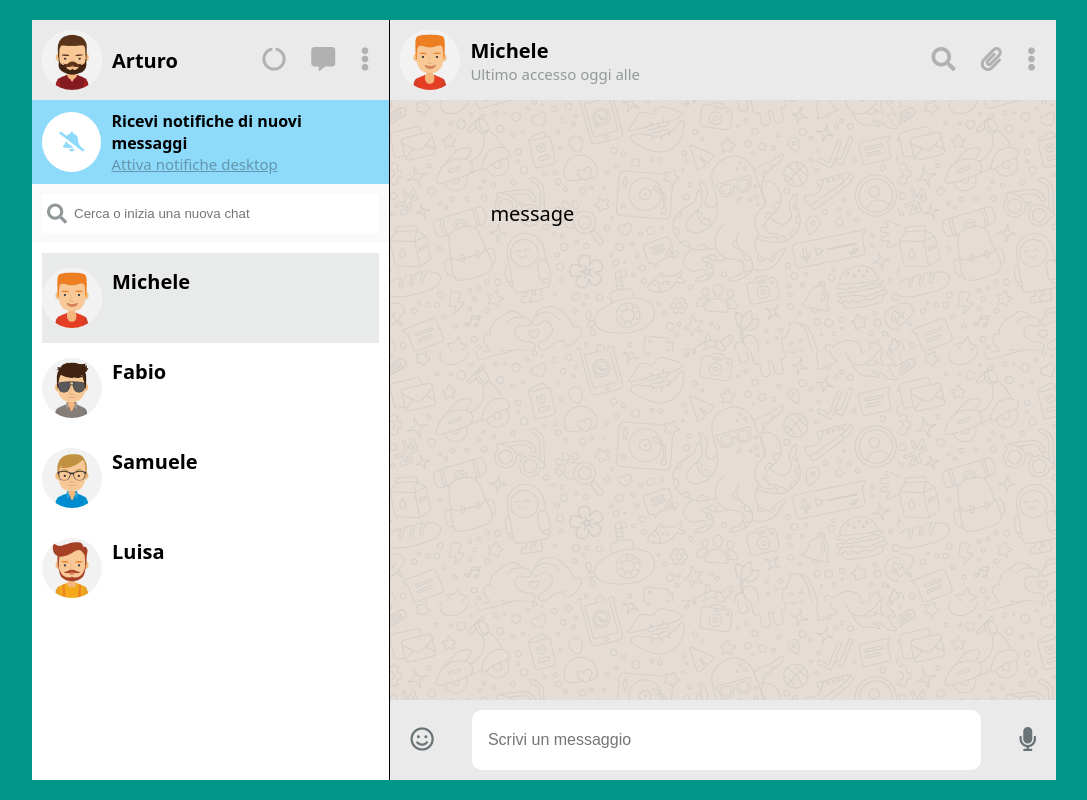
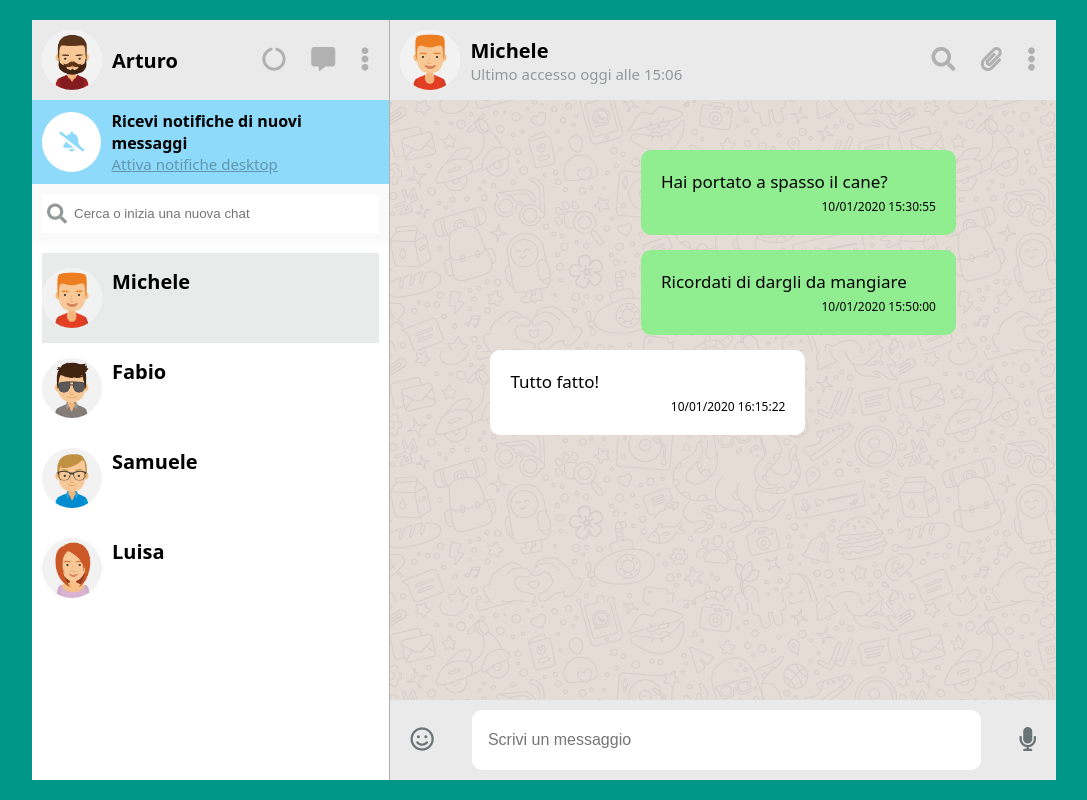
Before and after one commit to ArturoTarantino/vue-boolzapp, a plain HTML site: page milestone-1/index.html in a window 1280 px wide. Shown: the whole page, without its empty margins (96-1183 px from the left). Drawn offline with nearby package versions, Linux system fonts and the light colour scheme.

Commit message:
milestone-1 done

```diff
--- a/milestone-1/css/style.css
+++ b/milestone-1/css/style.css
@@ -6,12 +6,14 @@
 }
 
 /* COMMON  */
+
 body {
     font-family: system-ui;
     font-size: 20px;
 }
 .app-container {
     width: 100%;
+    min-width: 996px;
     height: 100vh;
     display: flex;
     justify-content: center;
@@ -19,7 +21,6 @@ body {
 
     /* test  */
     background-color: #009688;
-    min-width: 996px;
 }
 ul {
     list-style-type: none;
@@ -28,14 +29,15 @@ img {
     width: 100%;
 }
 .box-rounded-img {
+    width: 60px;
+    height: 60px;
     border-radius: 50%;
     display: flex;
     justify-content: center;
     align-items: center;
     overflow: hidden;
+
     /* test  */
-    width: 60px;
-    height: 60px;
     background-color: white;
 }
 .sub-text {
@@ -52,6 +54,7 @@ img {
 
     /* test  */
     background-color: white;
+
 }
 
 /* LEFT side - BOX PROFILE */
@@ -63,8 +66,8 @@ img {
     flex-direction: column;
 
     /* test */
-    /* background-color: tomato; */
-    border-right: 1px solid black;
+    border-right: 1px solid #b1b1b1;
+    overflow: auto;
 }
 
 /* user profile  */
@@ -73,8 +76,6 @@ img {
     display: flex;
     justify-content: space-between;
     align-items: center;
-
-    /* test  */
     padding: 10px;
     background-color: #eaeaea;
 }
@@ -97,7 +98,6 @@ img {
 .notifications {
     display: flex;
     align-items: center;
-    /* test  */
     background-color: #8edafb;
     padding: 10px;
 }
@@ -118,8 +118,6 @@ img {
 /* search bar  */
 .search-bar {
     text-align: center;
-
-    /* test  */
     padding: 10px;
     background-color: #fafafa;
     position: relative;
@@ -134,6 +132,7 @@ img {
     top: 20px;
     left: 15px;
     color: #93999b;
+    cursor: pointer;
 }
 /* contacts area  */
 
@@ -148,10 +147,6 @@ img {
 .single-contact {
     display: flex;
     padding: 15px 0;
-
-    /* test  */
-    /* background-color: khaki; */
-    /* border-bottom: 1px solid black; */
 }
 .single-contact.active {
     background-color: #e9ebea;
@@ -170,18 +165,60 @@ img {
     flex-direction: column;
 
     /* test  */
-    /* background-color: yellowgreen; */
+    overflow: auto;
 }
+
+/* contact info (user class same as left side user-profile box)  */
+
 .box-messages .user-name .sub-text {
     color: #93999b;
 }
+
+/* messages area  */
+
 .messages-area {
     flex-grow: 1;
     background-image: url(../img/mine.jpg);
+    padding: 50px 100px;
 
     /* test  */
-    padding: 100px;
+    overflow-y: auto;
 }
+.messages-area .messages {
+
+    /* test  */
+}
+.messages .text {
+    min-width: 315px;
+    max-width: 450px;
+    padding: 20px;
+    border-radius: 10px;
+    font-size: 17px;
+}
+.messages .text span {
+    display: block;
+    text-align: right;
+    font-size: 12px;
+    margin-top: 5px;
+}
+.contact-message {
+    display: flex;
+    margin-bottom: 15px;
+}
+.user-message {
+    display: flex;
+    justify-content: flex-end;
+    margin-bottom: 15px;
+}
+.text.received {
+    background-color: white;
+}
+.text.sent {
+    background-color: lightgreen;
+}
+
+/* write bar area  */
+
 .write-message-area {
     display: flex;
     align-items: center;
--- a/milestone-1/index.html
+++ b/milestone-1/index.html
@@ -103,7 +103,7 @@
                                 {{ contacts[currentlyContact].name }}
 
                                 <div class="sub-text">
-                                    Ultimo accesso oggi alle
+                                    Ultimo accesso oggi alle {{ currentlyTime }}
                                 </div>
                             </div>
                         </div>
@@ -120,7 +120,20 @@
 
                     <!-- messages area  -->
                     <div class="messages-area">
-                        message
+                        <div class="messages">
+                            <!-- box w/ class contact message or user message  -->
+                            <div v-for="message in contacts[currentlyContact].messages"
+                                :class="{'contact-message': message.status === 'received', 'user-message': message.status === 'sent'}">
+
+                                <!-- relative box text w/ class received or sent -->
+                                <div class="text" :class="{received: message.status === 'received', sent: message.status === 'sent' }">
+                                    {{ message.text }}
+                                    <span>{{message.date}}</span>
+                                </div>
+
+                            </div>
+
+                        </div>
                     </div>
 
                     <!-- input enter new message  -->
@@ -143,6 +156,7 @@
         </div>
     </div>
 
+    <script src="https://unpkg.com/dayjs@1.8.21/dayjs.min.js"></script>
     <script type="text/javascript" src="js/script.js"></script>
 </body>
 </html>
--- a/milestone-1/js/script.js
+++ b/milestone-1/js/script.js
@@ -1,8 +1,9 @@
-Vue.config.devtools = true;
+// Vue.config.devtools = true;
 const app = new Vue(
     {
         el: '#root',
         data: {
+            currentlyTime: dayjs().format("HH:mm"),
             currentlyContact: 0,
             contacts: [
                 {
@@ -73,7 +74,7 @@ const app = new Vue(
                 },
                 {
                     name: 'Luisa',
-                    avatar: '_4',
+                    avatar: '_6',
                     visible: true,
                     messages: [
                         {
```
